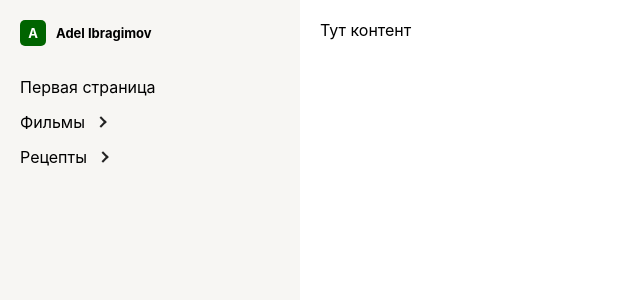
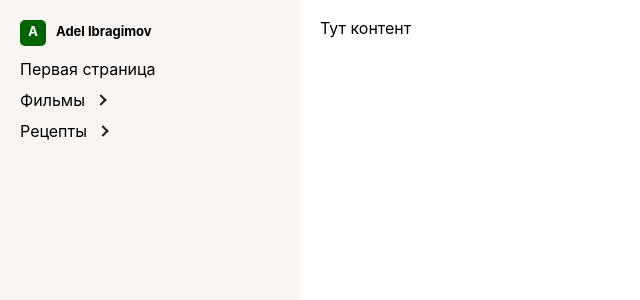
Before and after one commit to DmitryAlexandrovv/notion, a React (Create React App) app: page / in a window 1280 px wide. Shown: the top 300 px of the page, without its empty margins (0-640 px from the left). Built offline with nearby package versions, Linux system fonts and the light colour scheme.

Commit message:
reset-css | добавил reset.css

```diff
--- a/package.json
+++ b/package.json
@@ -16,6 +16,7 @@
         "react": "^17.0.2",
         "react-dom": "^17.0.2",
         "react-scripts": "4.0.3",
+        "reset-css": "^5.0.1",
         "web-vitals": "^1.0.1"
     },
     "devDependencies": {
--- a/src/index.css
+++ b/src/index.css
@@ -1,3 +1,5 @@
+@import "~reset-css";
+
 :root {
     --sidebar-background: rgb(247, 246, 243);
     --white: #FFFFFF;
```
Also changed, not shown: 1 other file (tests, documents, lock files or other folders).
